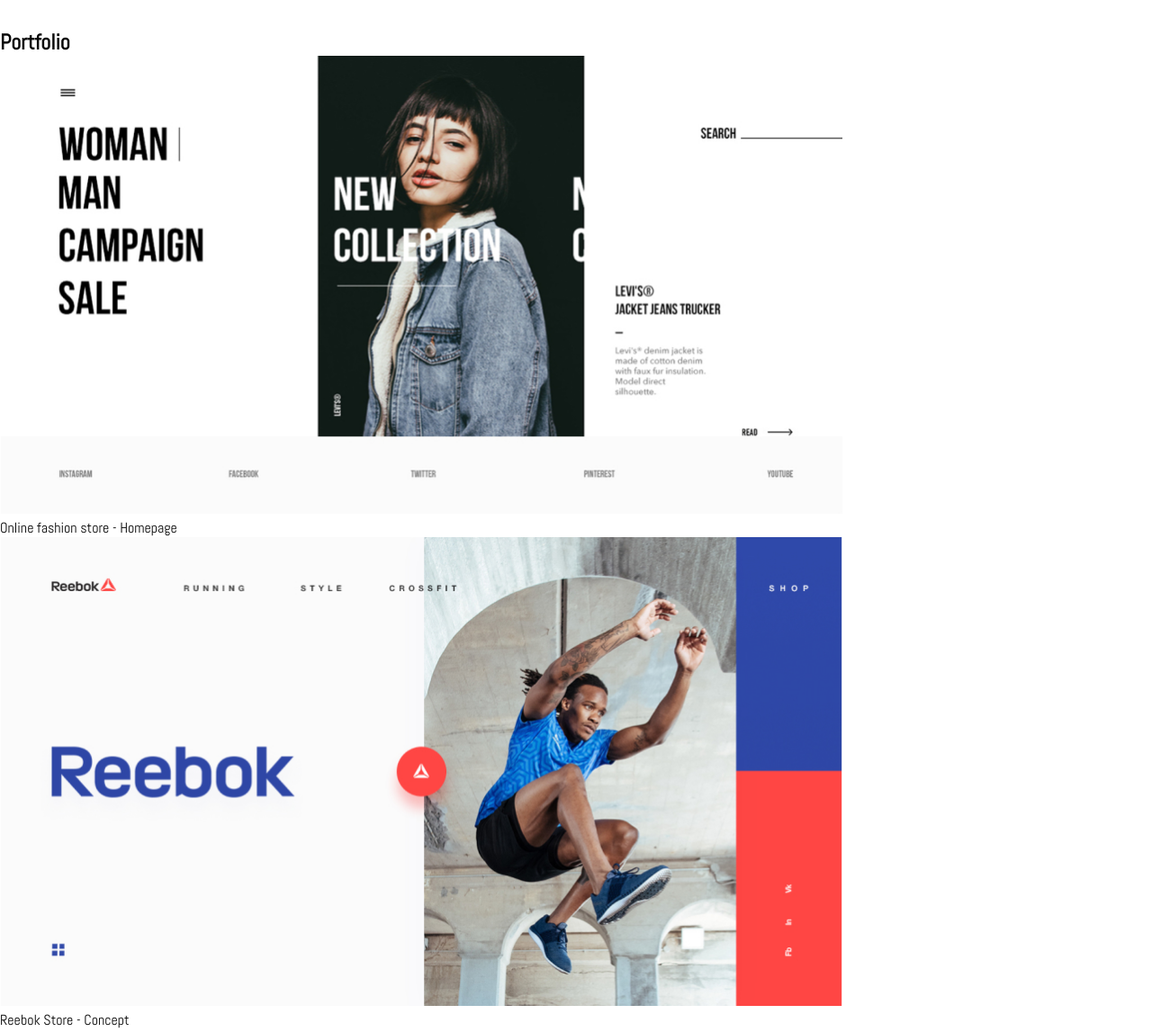
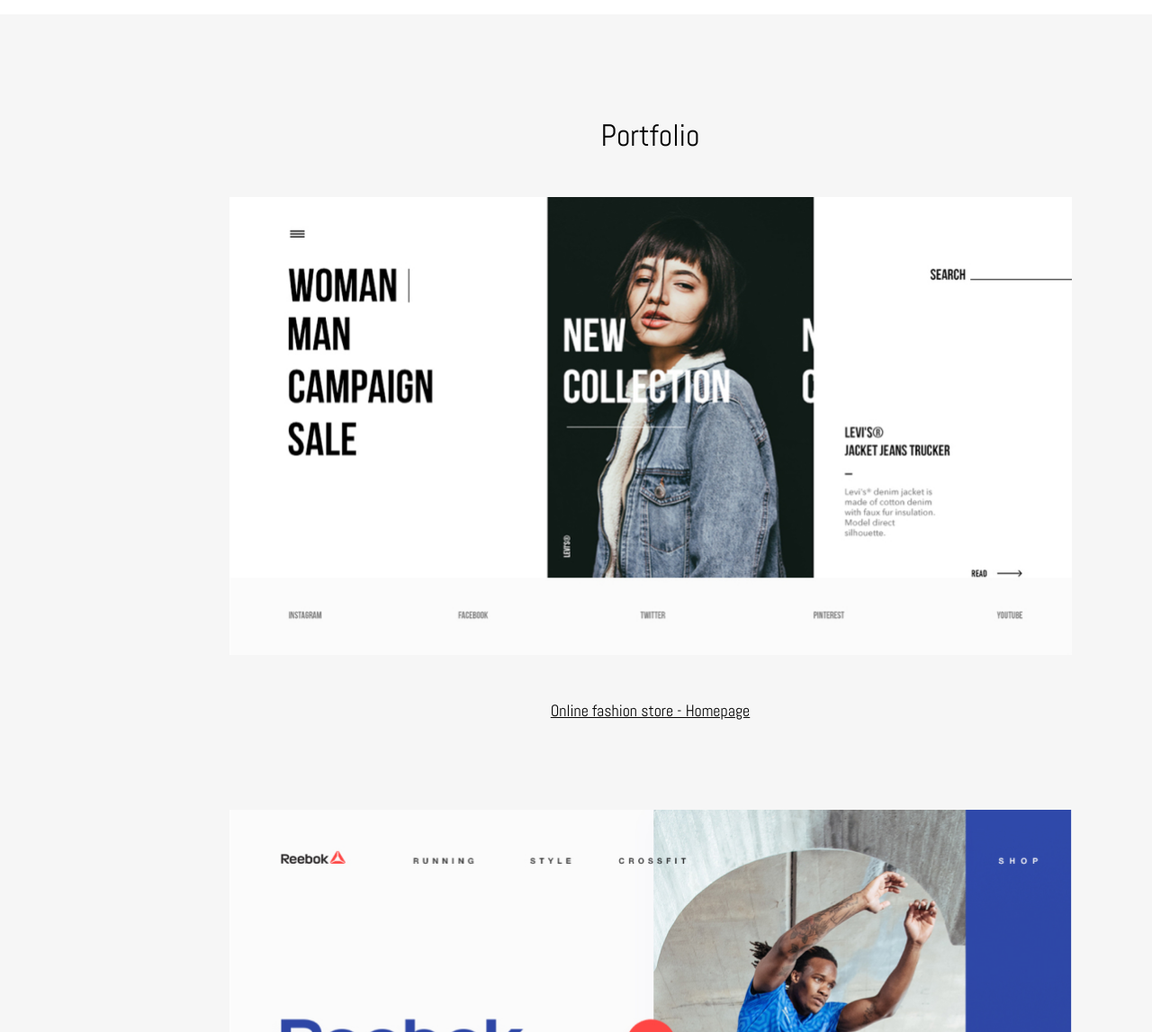
Before and after one commit to EduardSergienko/Practic, a plain HTML site: page index.html in a window 1280 px wide. Shown: the part 1900-3047 px from the top of the page at 90% size. Drawn offline with Linux system fonts and the light colour scheme.

Commit message:
Оформил секцию портфолио

```diff
--- a/index.html
+++ b/index.html
@@ -72,33 +72,32 @@
         </div>
       </section>
 <!-- Portfolio -->
-<section>
-  <h2>Portfolio</h2>
-  <ul>
+<section class="container-portfolio">
+
+  <h2 class="portfolio-title">Portfolio</h2>
+  <ul class="portfolio-list">
     <li>
       <img src="./images/portfolio/1_woman.jpg" alt="Online fashion store - Homepage" width="936">
-      <p>Online fashion store - Homepage</p>
+      <a class="link" href="#">Online fashion store - Homepage</a>
     </li>
     <li>
       <img src="./images/portfolio/2_reebok.jpg" alt="Reebok Store - Concept" width="936">
-      <p>Reebok Store - Concept</p>
+      <a class="link" href="#">Reebok Store - Concept</a>
     </li>
     <li>
       <img src="./images/portfolio/3_braun.jpg" alt="Braun Landing Page - Concept" width="936">
-      <p>Braun Landing Page - Concept</p>
+      <a class="link" href="#">Braun Landing Page - Concept</a>
     </li>
   </ul>
 </section>
 
-<footer>
+<footer class="container">
   <h2>Contacts</h2>
   <pre>Want to know more or just chat?
         You are welcome!
   </pre>
   <button class="button" type="button">Send message</button>
-</footer>
-    <!-- social -->
-<ul>
+  <ul>
   <li><a href=""><img src="./images/icons/linkedin.svg" alt="linkedin" width="40"></a></li>
   <li><a href=""><img src="./images/icons/instagram.svg" alt="instagram" width="40"></a></li>
   <li><a href=""><img src="./images/icons/behance.svg" alt="behance" width="40"></a></li>
@@ -107,6 +106,9 @@
 
 <pre>             Like me on
 LinkedIn, Instagram, Behance, Dribble</pre>
+</footer>
+    <!-- social -->
+
 
   </body>
 </html>
--- a/styles.css
+++ b/styles.css
@@ -25,9 +25,9 @@
   margin-right: auto;
   font-family: Abel;
 }
-a {
+/* a {
   text-decoration: none;
-}
+} */
 
 ul {
   list-style: none;
@@ -55,6 +55,7 @@
 
 .site-nav .link {
   color: var(--complementary-color);
+  text-decoration: none;
 }
 
 /* hero */
@@ -146,6 +147,10 @@
   align-items: center;
 }
 .po {
+  width: 79px;
+  height: 27px;
+  margin-left: auto;
+  margin-right: auto;
   text-align: center;
   margin-bottom: 41px;
 }
@@ -195,5 +200,39 @@
 }
 .programs .item:nth-child(4)::after {
   background-image: url(./images/icons/4star.svg);
-  margin-top: 59px;
 }
+
+/* =============portfolio================ */
+
+.container-portfolio {
+  width: 1445px;
+  margin-left: auto;
+  margin-right: auto;
+  padding-top: 113px;
+
+  text-align: center;
+  background-color: #f6f6f6;
+}
+
+.portfolio-title {
+  font-weight: normal;
+  font-size: 34px;
+  line-height: 43px;
+  margin-bottom: 47px;
+  text-align: center;
+}
+.portfolio-list .link {
+  display: block;
+  color: var(--main-text-color);
+
+  font-weight: normal;
+  font-size: 18px;
+  line-height: 23px;
+
+  text-align: center;
+  text-decoration-line: underline;
+  margin-top: 45px;
+  padding-bottom: 99px;
+}
+
+/* ====================contacts============= */
```
